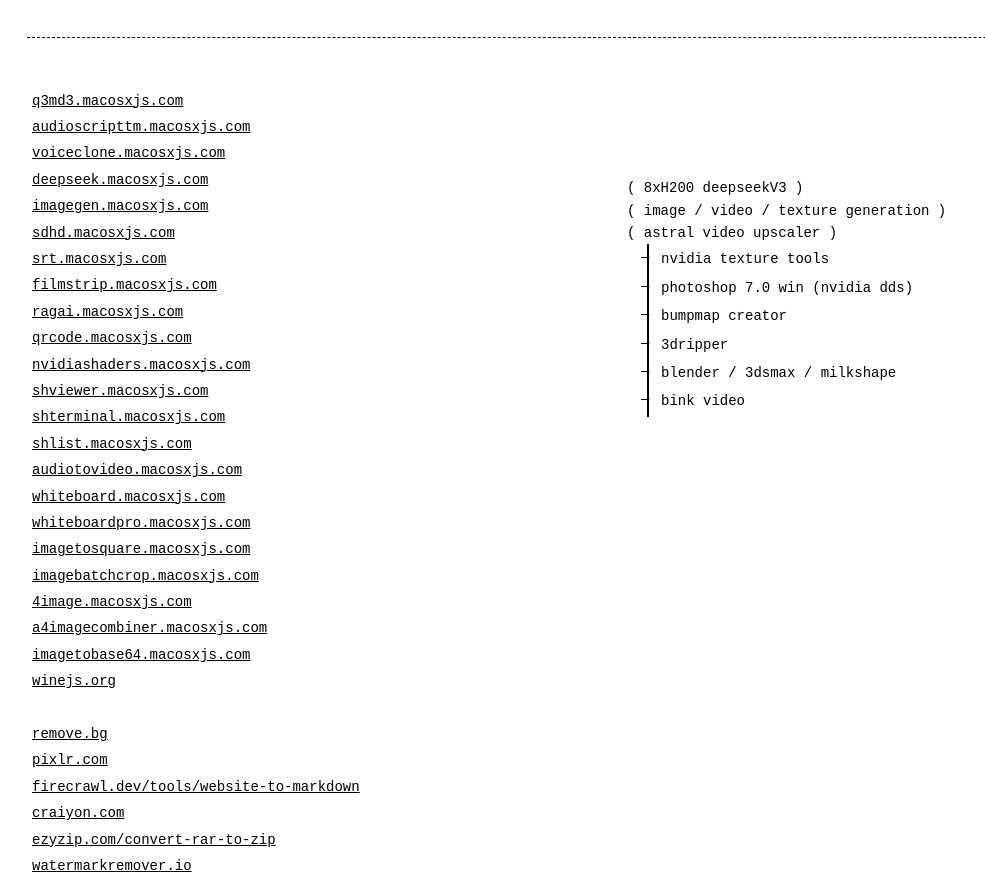
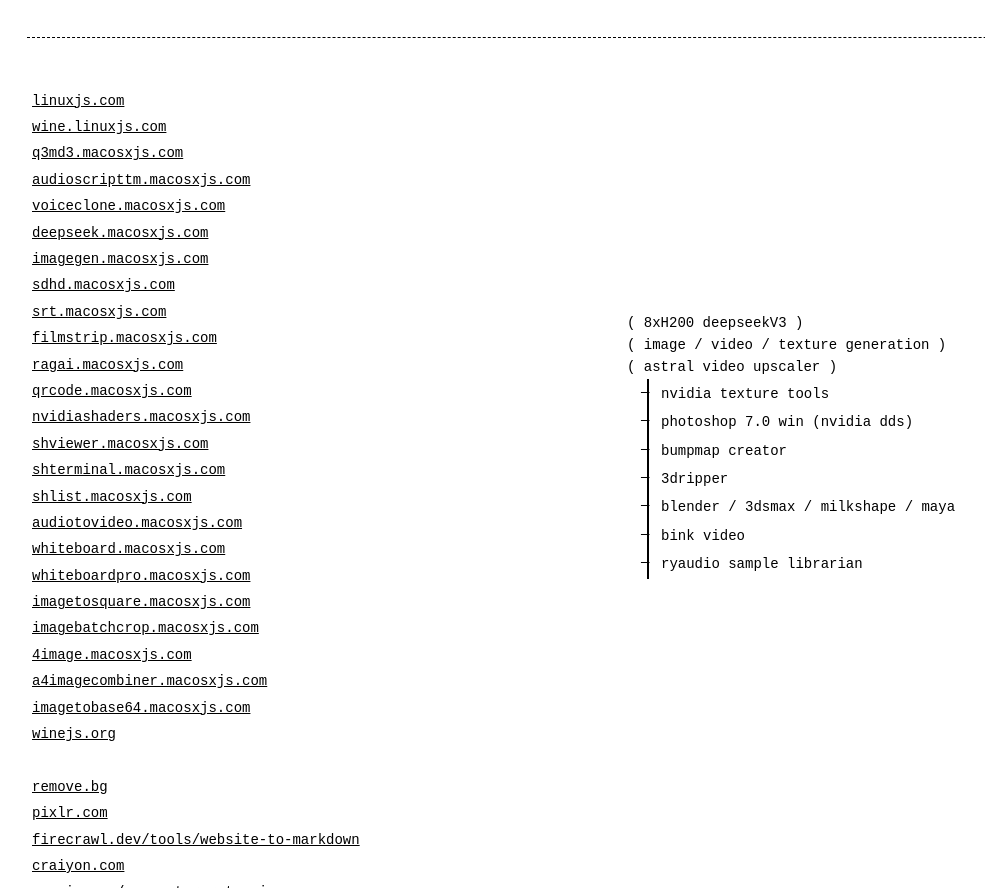
Before and after one commit to igiteam/igi, a plain HTML site: page index.html in a window 1280 px wide. Shown: the part 1173-2061 px from the top of the page, without its empty margins (3-988 px from the left). Drawn offline with Linux system fonts and the light colour scheme.

Commit message:
Add links and update software tools in index.html

```diff
--- a/index.html
+++ b/index.html
@@ -462,6 +462,8 @@
                         <td class="left">
                             <table class="list-table">
                                 <tbody>
+                                    <tr><td><a href="https://linuxjs.com" target="_blank" rel="noopener">linuxjs.com</a></td></tr>
+                                    <tr><td><a href="https://wine.linuxjs.com" target="_blank" rel="noopener">wine.linuxjs.com</a></td></tr>
                                     <tr><td><a href="https://q3md3.macosxjs.com" target="_blank" rel="noopener">q3md3.macosxjs.com</a></td></tr>
                                     <tr><td><a href="https://audioscripttm.macosxjs.com" target="_blank" rel="noopener">audioscripttm.macosxjs.com</a></td></tr>
                                     <tr><td><a href="https://voiceclone.macosxjs.com" target="_blank" rel="noopener">voiceclone.macosxjs.com</a></td></tr>
@@ -498,7 +500,7 @@
 
                         <td class="left">
                             <div class="left">
-                                <br><br><br><br>
+                                <br><br><br><br><br><br><br><br><br><br>
                                 ( 8xH200 deepseekV3 )<br>
                                 ( image / video / texture generation )<br>
                                 ( astral video upscaler )
@@ -509,8 +511,9 @@
                                     <tr><td>photoshop 7.0 win (nvidia dds)</td></tr>
                                     <tr><td>bumpmap creator</td></tr>
                                     <tr><td>3dripper</td></tr>
-                                    <tr><td>blender / 3dsmax / milkshape</td></tr>
+                                    <tr><td>blender / 3dsmax / milkshape / maya</td></tr>
                                     <tr><td>bink video</td></tr>
+                                    <tr><td>ryaudio sample librarian</td></tr>
                                 </tbody>
                             </table>
                         </td>
```
